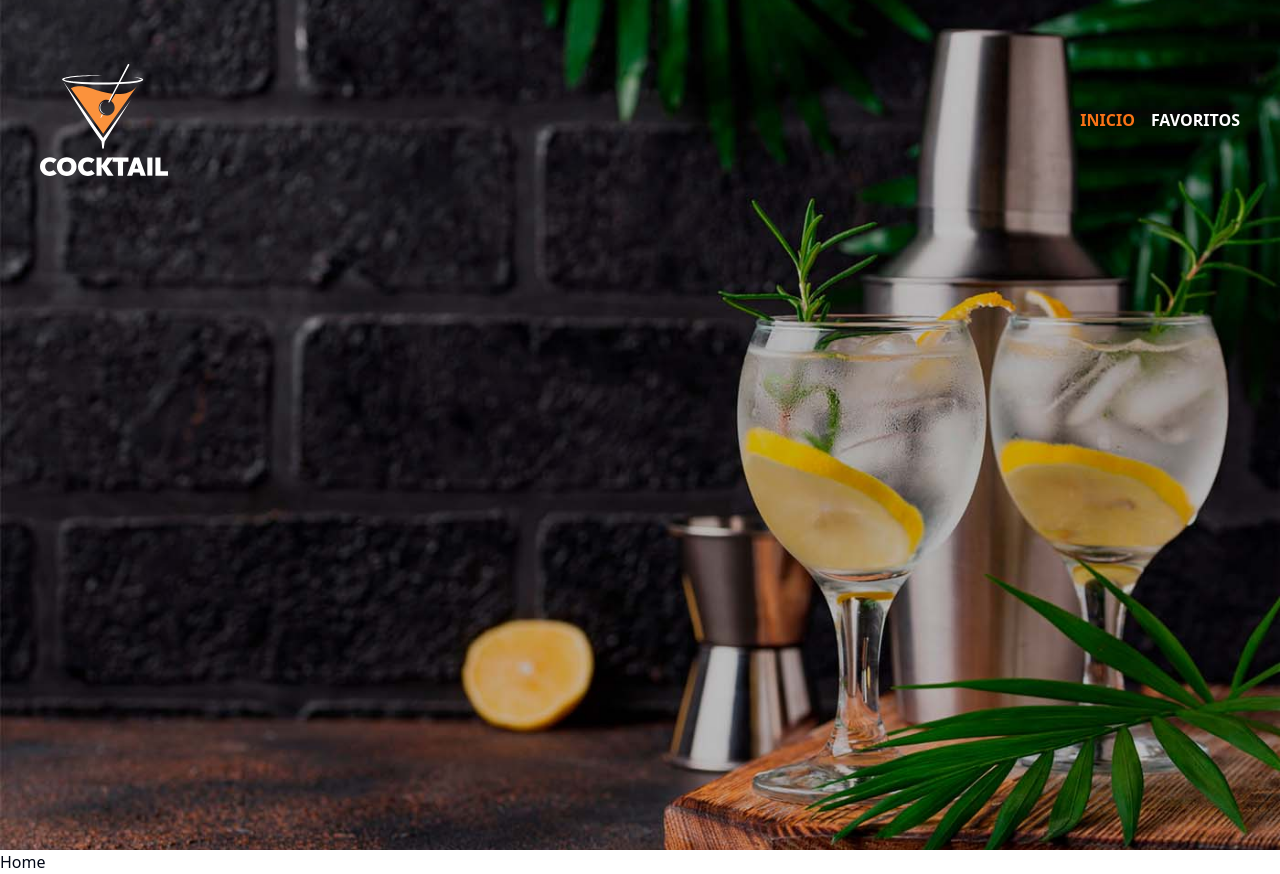
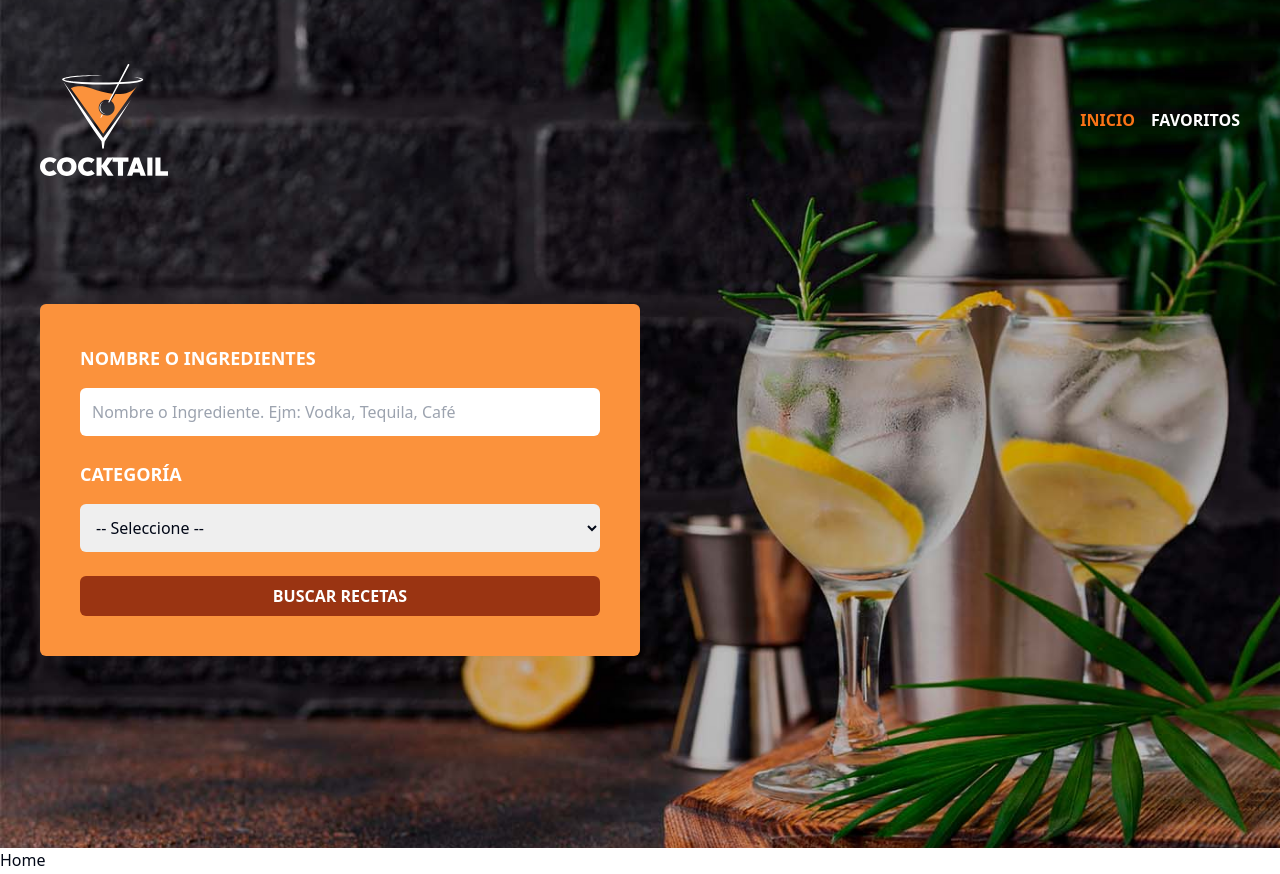
Before and after one commit to deglan-rivas/frontend-ts-recipeFinder, a React (Vite) app: page / in a window 1280 px wide. Built offline with nearby package versions, Linux system fonts and the light colour scheme.

Commit message:
feat: :sparkles: add conditiona form section to Header

```diff
--- /dev/null
+++ b/src/components/layout/Form.tsx
@@ -0,0 +1,34 @@
+export default function Form() {
+  return (
+    <form className="my-32 px-10 py-10 bg-orange-400 rounded-md space-y-6 md:w-1/2 2xl:w-1/3">
+      <div className="space-y-4">
+        <label htmlFor="name"
+          className="text-white uppercase font-bold text-lg block"
+        >
+          Nombre o Ingredientes
+        </label>
+        <input type="text" id="name" name="name"
+          className="w-full p-3 rounded-md focus:outline-none text-ellipsis"
+          placeholder="Nombre o Ingrediente. Ejm: Vodka, Tequila, Café"
+        />
+      </div>
+
+      <div className="space-y-4">
+        <label htmlFor="name"
+          className="text-white uppercase font-bold text-lg block"
+        >
+          Categoría
+        </label>
+        <select name="category" id="category"
+          className="w-full p-3 rounded-md focus:outline-none"
+        >
+          <option value="">-- Seleccione --</option>
+        </select>
+      </div>
+
+      <input type="submit" value="Buscar Recetas"
+        className="bg-orange-800 hover:bg-orange-900 uppercase text-white text-center w-full rounded-md font-semibold py-2"
+      />
+    </form>
+  )
+}
--- a/src/components/layout/Header.tsx
+++ b/src/components/layout/Header.tsx
@@ -1,12 +1,13 @@
 import { useMemo } from "react";
 import { NavLink, useLocation } from "react-router-dom";
+import Form from "./Form";
 
 export default function Header() {
   const { pathname } = useLocation();
   const isHome = useMemo(() => pathname === '/', [pathname]);
 
   return (
-    <header className={` ${isHome ? 'bg-[url(/bg.jpg)] bg-cover bg-center h-[850px]' : 'bg-slate-800'}`}>
+    <header className={` ${isHome ? 'bg-[url(/bg.jpg)] bg-cover bg-center' : 'bg-slate-800'}`}>
       <div className="container mx-auto py-16 px-10">
         <div className=" flex justify-between items-center">
           <div className="w-32">
@@ -30,6 +31,8 @@ export default function Header() {
             </nav>
           </div>
         </div>
+
+        <Form />
       </div>
     </header >
   )
```
